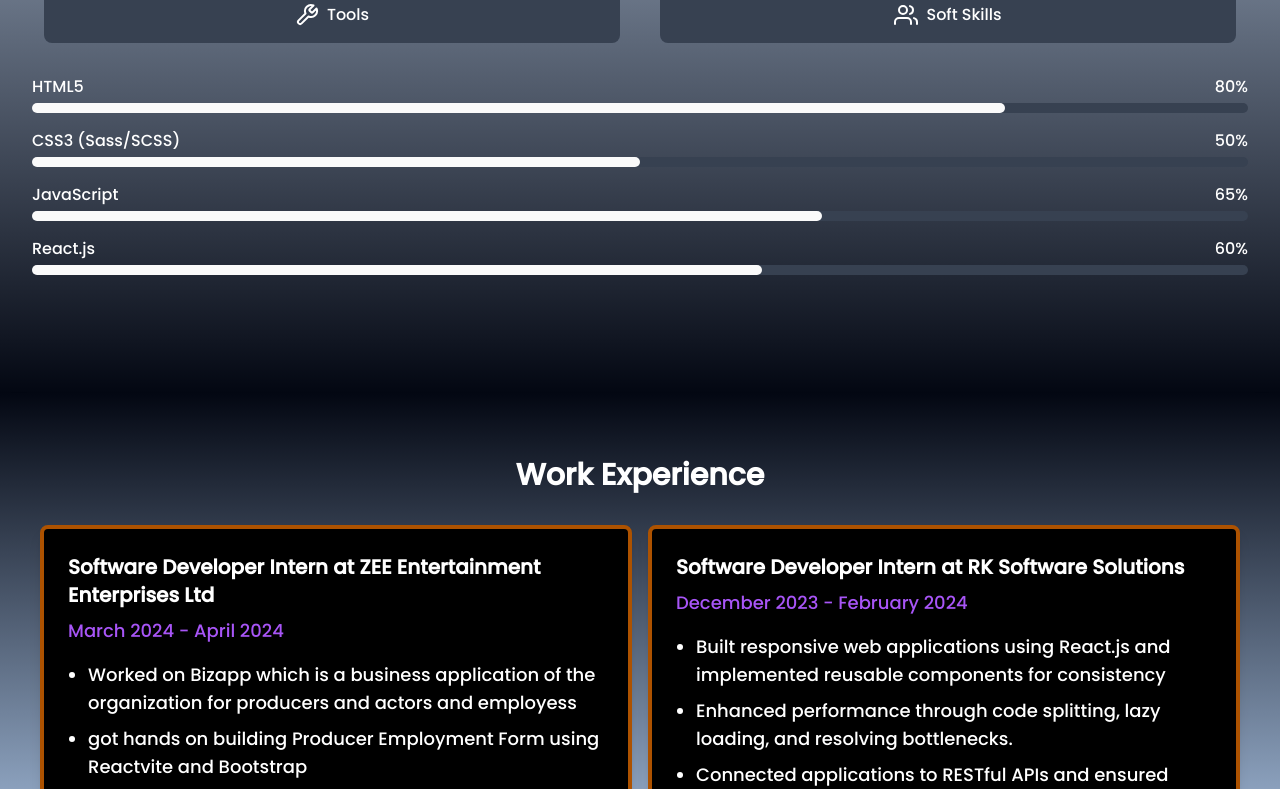
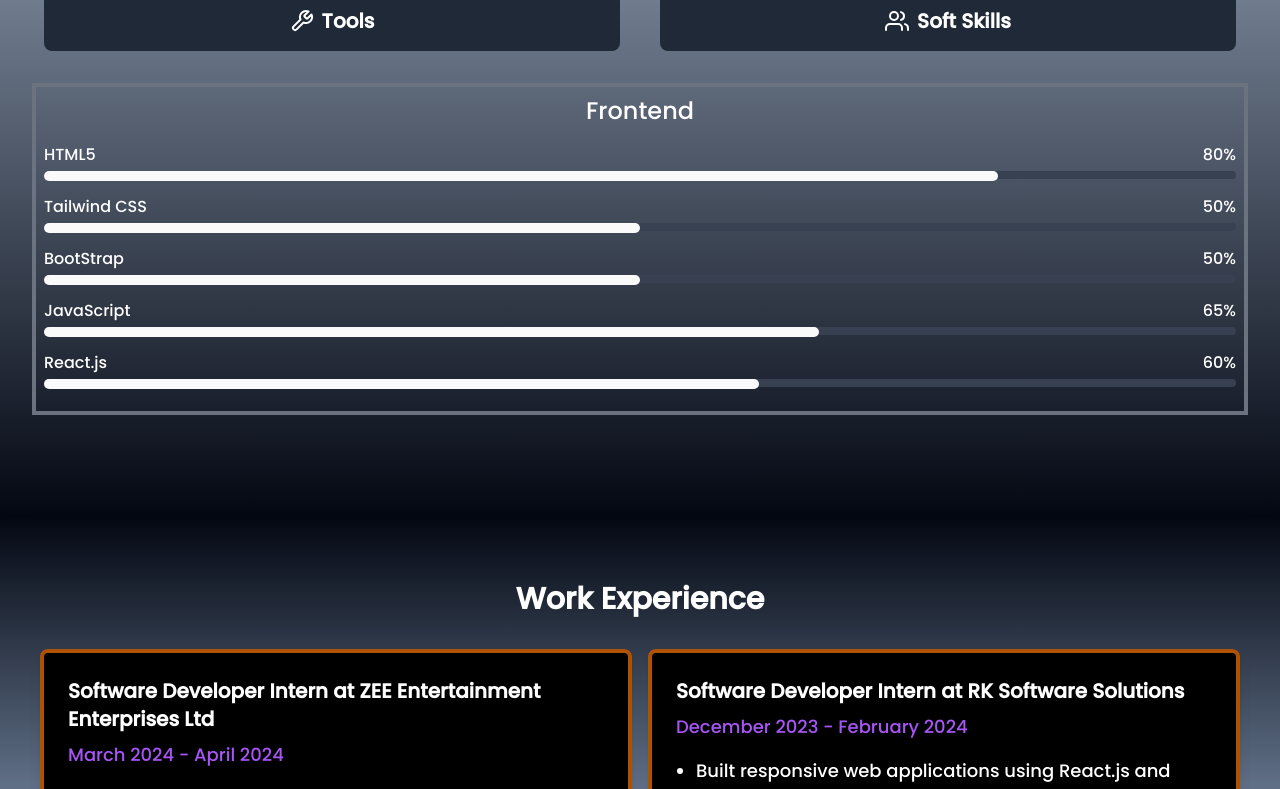
Before and after one commit to shivam3245/My-Portfolio, a React (Vite) app: page / in a window 1280 px wide. Shown: the part 1003-1792 px from the top of the page. Built offline with nearby package versions, Linux system fonts and the light colour scheme.

Commit message:
change 6

```diff
--- a/src/Components/Experience.jsx
+++ b/src/Components/Experience.jsx
@@ -7,8 +7,8 @@ function Experience() {
             role: 'Software Developer Intern at ZEE Entertainment Enterprises Ltd',
             date: 'March 2024 - April 2024',
             description: [
-                'Worked on Bizapp which is a business application of the organization for producers and actors and employess',
-                'got hands on building Producer Employment Form using Reactvite and Bootstrap ',
+                'Worked on Bizapp which is a business application of the organization for producers, actors and employees',
+                'Got opportunity to build Producer Employment Form using React vite and Bootstrap for interactive functions',
                 'Collaborated with UX/UI designers to translate wireframes and mockups into responsive and interactive web applications.',
             ],
         },
@@ -19,23 +19,20 @@ function Experience() {
                 'Built responsive web applications using React.js and implemented reusable components for consistency',
                 'Enhanced performance through code splitting, lazy loading, and resolving bottlenecks.',
                 'Connected applications to RESTful APIs and ensured data integrity with effective error handling.',
-
             ],
         }
     ];
 
     return (
-        <>
-            <div name="Work Experience" className="bg-gradient-to-b from-gray-950 to-blue-200 text-white p-10 shadow-lg max-w-8xl mx-auto pt-16">
-                <h2 className="text-xl  md:text-3xl font-bold text-center mb-8 hover:scale-110 duration-200 cursor-pointer">Work Experience</h2>
-                <div className="flex space-x-4 md:text-lg text-sm">
-                    {experiences.map((experience, index) => (
-                        <ExperienceItem key={index} experience={experience} />
-                    ))}
-                </div>
+        <div name="Work Experience" className="bg-gradient-to-b from-gray-950 to-blue-200 text-white p-10 shadow-lg max-w-8xl mx-auto pt-16">
+            <h2 className="text-xl md:text-3xl font-bold text-center mb-8 hover:scale-110 duration-200 cursor-pointer">Work Experience</h2>
+            <div className="flex flex-col md:flex-row space-y-4 md:space-x-4 md:space-y-0 md:text-lg text-sm">
+                {experiences.map((experience, index) => (
+                    <ExperienceItem key={index} experience={experience} />
+                ))}
             </div>
-        </>
+        </div>
     );
-};
+}
 
 export default Experience;
--- a/src/Components/Projects.jsx
+++ b/src/Components/Projects.jsx
@@ -32,7 +32,7 @@ const projects = [
 const Projects = () => {
     return (
         <div name='Projects' className='bg-gradient-to-b from-blue-200 to-blue-200'>
-            <div className='flex justify-center text-black font-bold text-4xl pt-4'>
+            <div className='flex justify-center text-black font-bold text-3xl md:text-4xl pt-4'>
                 <h1>My Projects</h1>
             </div>
             <div className="flex flex-wrap justify-center gap-8 p-8">
--- a/src/Components/SkillCategory.jsx
+++ b/src/Components/SkillCategory.jsx
@@ -13,11 +13,11 @@ const SkillCategory = ({ category, selectedCategory, setSelectedCategory }) => {
     return (
         <div
             onClick={() => setSelectedCategory(category)}
-            className={`flex items-center justify-center p-4 mx-3 rounded-lg cursor-pointer transition-transform transform ${isSelected ? 'bg-black scale-105' : 'bg-gray-700 hover:scale-105'
+            className={`flex items-center justify-center p-4 mx-3 rounded-lg cursor-pointer transition-transform transform ${isSelected ? 'bg-purple-600 scale-105' : 'bg-gray-800 hover:scale-105'
                 }`}
         >
             <div className="mr-2">{icons[category]}</div>
-            <span>{category}</span>
+            <span className="text-center text-xl font-semibold">{category}</span>
         </div>
     );
 };
--- a/src/Components/SkillList.jsx
+++ b/src/Components/SkillList.jsx
@@ -1,16 +1,16 @@
 import React from 'react';
 
-const SkillList = ({ skills }) => {
+const SkillList = ({ skills, category }) => {
     return (
-        <div>
-            <h3 className="text-2xl font-semibold mb-4">{skills.length > 0 && skills[0].category}</h3>
+        <div className='p-2 border border-4 border-gray-500'>
+            <h3 className="text-lg md:text-2xl mb-4 text-center ">{category}</h3>
             {skills.map((skill) => (
                 <div key={skill.name} className="mb-4">
                     <div className="flex justify-between mb-1">
                         <span>{skill.name}</span>
                         <span>{skill.level}</span>
                     </div>
-                    <div className="w-full bg-gray-700 rounded-full h-2.5">
+                    <div className="w-full bg-gray-700 rounded-full h-2">
                         <div
                             className="bg-zinc-50 h-2.5 rounded-full"
                             style={{ width: skill.level }}
--- a/src/Components/Skills.jsx
+++ b/src/Components/Skills.jsx
@@ -8,7 +8,8 @@ function Skills() {
     const skills = {
         Frontend: [
             { name: 'HTML5', level: '80%' },
-            { name: 'CSS3 (Sass/SCSS)', level: '50%' },
+            { name: 'Tailwind CSS', level: '50%' },
+            { name: 'BootStrap', level: '50%' },
             { name: 'JavaScript', level: '65%' },
             { name: 'React.js', level: '60%' },
         ],
@@ -34,8 +35,8 @@ function Skills() {
     return (
         <div name="Skills" className=''>
             <div className="bg-gradient-to-b from-slate-400 to-gray-950 text-white pl-8 pr-8 pt-5 pb-[8%] shadow-lg max-w-8xl ">
-                <h2 className="text-3xl font-extrabold text-black text-center mb-8">Technical Skills</h2>
-                <div className="grid grid-cols-2 gap-4 mb-8">
+                <h2 className="text-2xl md:text-3xl font-extrabold text-black text-center mb-8">Technical Skills</h2>
+                <div className="grid grid-cols-2 gap-4 mb-8 ">
                     {Object.keys(skills).map((category) => (
                         <SkillCategory
                             key={category}
@@ -45,7 +46,7 @@ function Skills() {
                         />
                     ))}
                 </div>
-                <SkillList skills={skills[selectedCategory]} />
+                <SkillList skills={skills[selectedCategory]} category={selectedCategory} />
             </div>
         </div>
     );
```
